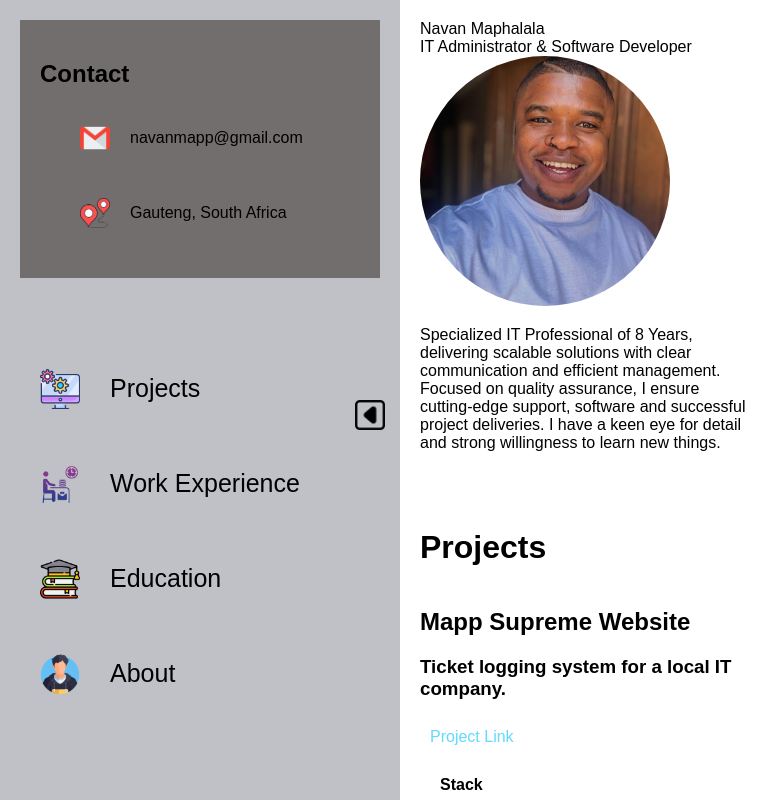
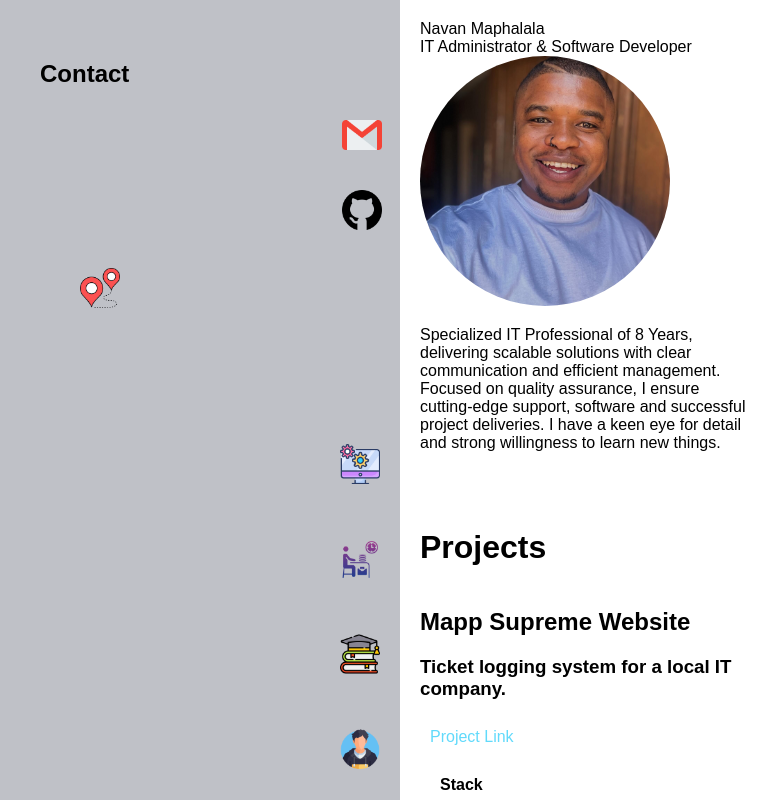
Before and after one commit to NavanMapp/Portfolio, a React (Create React App) app: page / in a window 768 px wide. Built offline with nearby package versions, Linux system fonts and the light colour scheme.

Commit message:
Mobile css modification Auto scroll Navigation buttons edited Added Email & github links

```diff
--- a/src/App.css
+++ b/src/App.css
@@ -119,8 +119,8 @@
   }
 
   .contact-info .icon {
-    width: 30px;
-    height: 30px;
+    width: 40px;
+    height: 40px;
     margin-right: 10px;
   }
 
@@ -204,8 +204,8 @@
 /****************** MOBILE ********************/
 @media (min-width: 320px) and (max-width: 424px) {
   .sidebar {
-    transform: translateX(-330px);
-    width: auto;
+    transform: none;
+    padding: 2px;
   }
 
   .sidebar ul li .label {
@@ -221,12 +221,42 @@
     grid-template-columns: 1fr 1fr;
     display: grid;
   }
+  .label {
+    display: none;
+    position: absolute;
+    overflow: hidden;
+  }
 
   .bio-section {
     display: grid;
     overflow-y: auto;
     z-index: auto;
   }
+
+  .navigation-links a {
+    margin-left: 315px;
+  }
+
+  .contact-info a {
+    margin-left: 260px;
+    padding: 2px;
+  }
+
+  .contact-info {
+    background-color: #bfc1c7;
+  }
+  .contact-info .icon {
+    width: 30px;
+    height: 30px;
+    margin-right: 10px;
+  }
+
+  .navigation-links .icon {
+    width: 30px;
+    height: 30px;
+    padding: 10px;
+  }
+
 }
 
 @media (min-width: 425px) and (max-width: 768px) {
@@ -234,6 +264,45 @@
     grid-template-columns: 1fr 1fr 1fr;
     display: grid;
   }
+  .sidebar {
+    transform: translateX(-330px);
+  }
+
+  .sidebar ul li .label {
+    opacity: 0;
+    visibility: hidden;
+  }
+
+  .toggle-button {
+    opacity: 0;
+    visibility: hidden;
+  }
+
+  .label {
+    display: none;
+    position: absolute;
+    overflow: hidden;
+  }
+
+  .bio-section {
+    display: grid;
+    overflow-y: auto;
+    z-index: auto;
+  }
+
+  .navigation-links a {
+    margin-left: 300px;
+  }
+
+  .contact-info {
+    background-color: #bfc1c7;
+  }
+
+  .contact-info a {
+    margin-left: 260px;
+    padding: 2px;
+  }
+
 }
 
 @media(min-width: 769px) {
--- a/src/App.js
+++ b/src/App.js
@@ -4,24 +4,49 @@ import Navigation from './components/Navigation'
 import Experience from './components/Experience'
 import Bio from './components/Bio'
 import Projects from './components/Projects'
-import { useState } from 'react'
+import { useRef, useState } from 'react'
 import About from './components/About'
 
-function App () {
+function App() {
 
   const [isSidebarOpen, setSidebarOpen] = useState(true)
   const toggleSidebar = () => {
     setSidebarOpen(!isSidebarOpen)
   }
 
+  const bioRef = useRef(null)
+  const projectsRef = useRef(null)
+  const experienceRef = useRef(null)
+  const aboutRef = useRef(null)
+
+  const scrollToSection = (ref) => {
+    ref.current.scrollIntoView({ behavior: "smooth" })
+  }
+
   return (
     <div className='App'>
       <div className={`main-content ${isSidebarOpen ? 'sidebar-open' : 'sidebar-closed'}`}>
-        <Navigation isOpen={isSidebarOpen} toggleSidebar={toggleSidebar} />
-        <Bio />
-        <Projects />
-        <Experience />
-        <About />
+        <Navigation isOpen={isSidebarOpen} toggleSidebar={toggleSidebar}
+          scrollToSection={scrollToSection}
+          sections={{
+            Bio: bioRef,
+            Projects: projectsRef,
+            Experience: experienceRef,
+            About: aboutRef
+          }}
+         />
+        <div ref={bioRef}>
+          <Bio />
+        </div>
+        <div ref={projectsRef}>
+          <Projects />
+        </div>
+        <div ref={experienceRef}>
+          <Experience />
+        </div>
+        <div ref={aboutRef}>
+          <About />
+        </div>
       </div>
     </div>
   )
--- a/src/components/Navigation.jsx
+++ b/src/components/Navigation.jsx
@@ -9,39 +9,30 @@ import emailImg from "../Images/gmail.png"
 import locationImg from "../Images/location.png"
 import leftImg from "../Images/leftarrow.png"
 import rightImg from "../Images/rightarrow.png"
+import githubImg from "../Images/github.png"
 
 
-export default function Navigation({isOpen, toggleSidebar }) {
-
-    const scrollToSection = () => {
-        // e.preventDefault()
-        const experienceSection = document.querySelector(".experience-section")
-        const aboutSection = document.querySelector(".about-section")
-        const bioSection = document.querySelector(".bio-section")
-        const projectSection = document.querySelector(".project-section")
-
-        if (projectSection) {
-            experienceSection.scrollIntoView({ behavior: "smooth" })
-        } else if (aboutSection) {
-            aboutSection.scrollIntoView({ behavior: "smooth" })
-        } else if (bioSection) {
-            bioSection.scrollIntoView({ behavior: "smooth" })
-        } else if (experienceSection ) {
-            projectSection.scrollIntoView({ behavior: "smooth" })
-        }
-    }
+export default function Navigation({ isOpen, toggleSidebar, scrollToSection, sections }) {
 
     return (
         <div className={`sidebar ${isOpen ? "open" : "closed"}`} >
             <nav>
                 <a className="toggle-button" onClick={toggleSidebar} >
-                    {isOpen ? <img src={leftImg} className="icon" /> : <img src={rightImg} className="icon" /> }
+                    {isOpen ? <img src={leftImg} className="icon" /> : <img src={rightImg} className="icon" />}
                 </a>
                 <ul className="contact-info">
                     <h1 className="contact">Contact</h1>
                     <li>
-                        <img src={emailImg} alt="" className="icon email-icon" />
-                        <span className="label">navanmapp@gmail.com</span>
+                        <a href="mailto:navanmapp@gmail.com">
+                            <img src={emailImg} alt="" className="icon email-icon" />
+                            <span className="label">Email Me</span>
+                        </a>
+                    </li>
+                    <li>
+                        <a href="https://github.com/NavanMapp?tab=repositories">
+                            <img src={githubImg} className="icon github-icon" />
+                            <span className="label">Github</span>
+                        </a>
                     </li>
                     <li>
                         <img src={locationImg} alt="" className="icon location-icon" />
@@ -51,25 +42,25 @@ export default function Navigation({isOpen, toggleSidebar }) {
                 <div className="navigation-links">
                     <ul>
                         <li>
-                            <a href="#projects" onClick={scrollToSection} >
+                            <a href="#projects" onClick={() => scrollToSection(sections.Projects)} >
                                 <img src={projectImg} alt="Projects Icon" className="icon projects-icon" />
                                 <span className="label">Projects</span>
                             </a>
                         </li>
                         <li>
-                            <a href="#experience" onClick={scrollToSection} >
+                            <a href="#experience" onClick={() => scrollToSection(sections.Experience)} >
                                 <img src={experienceImg} alt="Experience Icon" className="icon experience-icon" />
                                 <span className="label">Work Experience</span>
                             </a>
                         </li>
                         <li>
-                            <a href="#education" onClick={scrollToSection} >
+                            <a href="#education" onClick={() => scrollToSection(sections.Education)} >
                                 <img src={educationImg} alt="Education Icon" className="icon education-icon" />
                                 <span className="label">Education</span>
                             </a>
                         </li>
                         <li>
-                            <a href="#about" onClick={scrollToSection} >
+                            <a href="#about" onClick={() => scrollToSection(sections.About)} >
                                 <img src={aboutImg} alt="About Icon" className="icon about-icon" />
                                 <span className="label">About</span>
                             </a>
```
Also changed, not shown: src/components/Education.jsx (added, +9 -0 lines), src/Images/github.png (added).
